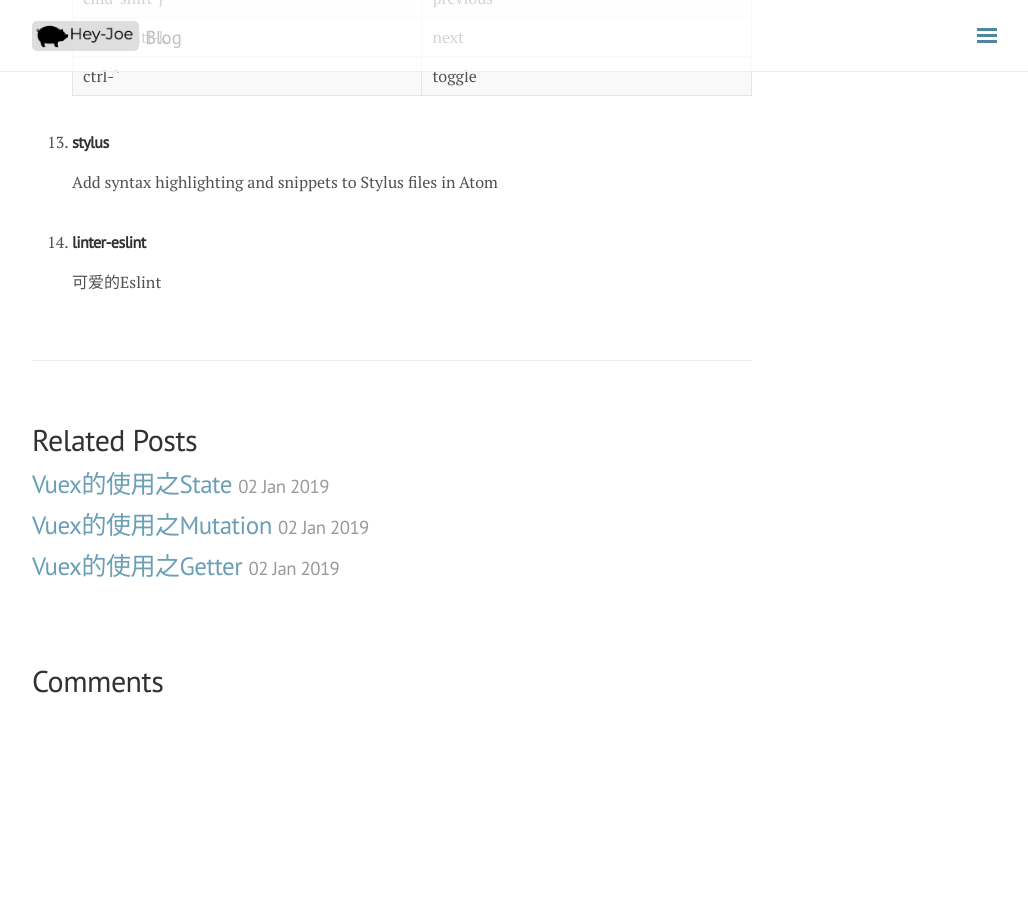
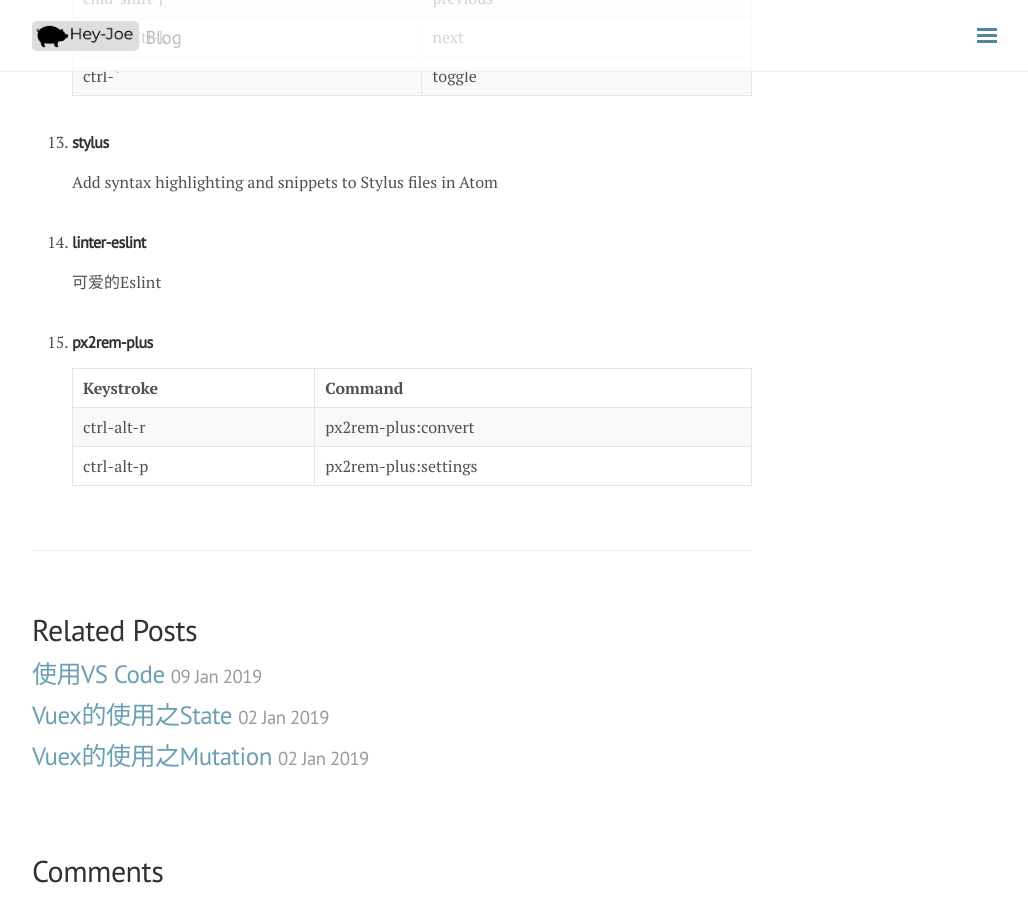
Before and after one commit to hey-joe101/joe, a Jekyll site: the page built from _posts/Devtools/2018-01-01-Atom插件整理.md, in a window 1280 px wide and 900 px high, scrolled down 1916 px. Shown: the whole window, without its empty margins (248-1276 px from the left). Built offline with Jekyll 4.4.1, drawn with Linux system fonts in a browser that asks for light colours; nearby versions of some CDN libraries; comment, search, counter and statistics services are not loaded; before the commit the page ends 2626 px from its top, so only the background shows below that.

Commit message:
[A] Devtools/VS Code

```diff
--- a/_posts/Devtools/2018-01-01-Atom插件整理.md
+++ b/_posts/Devtools/2018-01-01-Atom插件整理.md
@@ -71,3 +71,10 @@
 
 14. ### linter-eslint
     可爱的Eslint
+
+15. ### px2rem-plus
+
+    Keystroke | Command
+    --- | ---
+    ctrl-alt-r | px2rem-plus:convert
+    ctrl-alt-p | px2rem-plus:settings
```
Also changed, not shown: _posts/Devtools/2018-01-01-静态资源服务器.md (+0 -1 lines), _posts/Devtools/2019-01-09-VS Code.md (added, +24 -0 lines).
